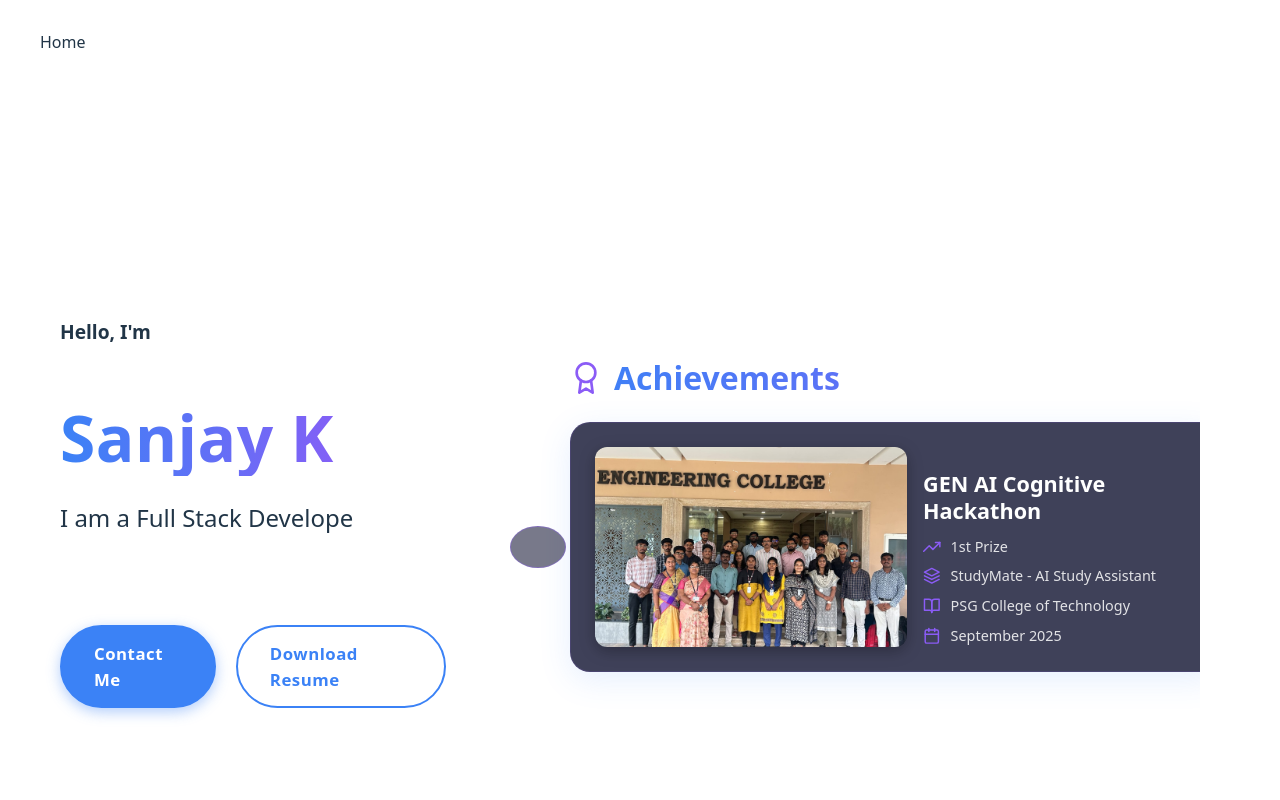
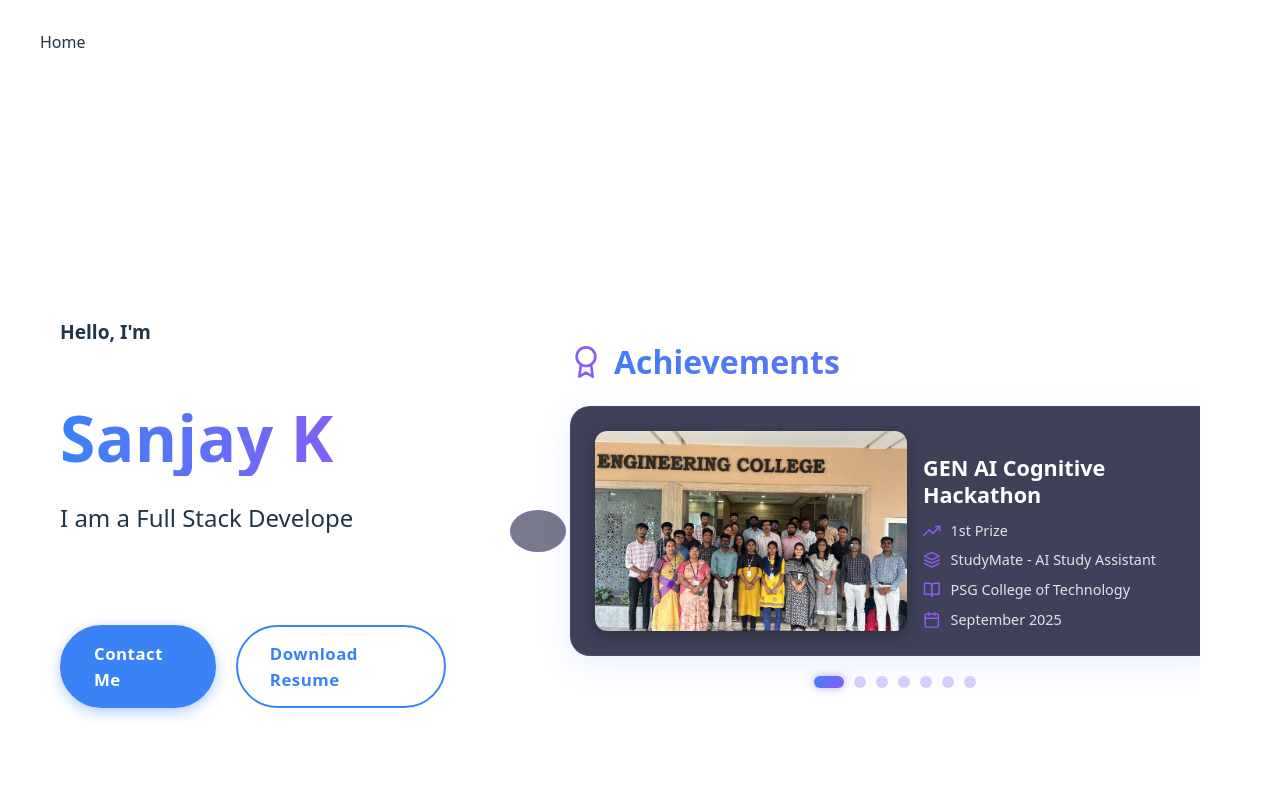
Before and after one commit to Sanjayraj-k/Portfolio, a React (Vite) app in the folder portfolio-website/: page / in a window 1280 px wide. Shown: the top 800 px of the page. Built offline with nearby package versions, Linux system fonts and the light colour scheme; the HTML template or start-up script is replaced by a standard one.

Commit message:
updated achivemnt card section

```diff
--- a/portfolio-website/src/Pages/HomePage.css
+++ b/portfolio-website/src/Pages/HomePage.css
@@ -276,6 +276,37 @@
   right: -60px;
 }
 
+/* Slider Dots */
+.slider-dots {
+  display: flex;
+  justify-content: center;
+  gap: 10px;
+  margin-top: 20px;
+}
+
+.slider-dot {
+  width: 12px;
+  height: 12px;
+  border-radius: 50%;
+  border: none;
+  background: rgba(139, 92, 246, 0.3);
+  cursor: pointer;
+  transition: all 0.3s ease;
+  padding: 0;
+}
+
+.slider-dot:hover {
+  background: rgba(139, 92, 246, 0.6);
+  transform: scale(1.1);
+}
+
+.slider-dot.active {
+  background: linear-gradient(135deg, #3b82f6, #8b5cf6);
+  width: 30px;
+  border-radius: 10px;
+  box-shadow: 0 0 10px rgba(139, 92, 246, 0.5);
+}
+
 /* =========================================
    General & Responsive
    ========================================= */
--- a/portfolio-website/src/Pages/HomePage.jsx
+++ b/portfolio-website/src/Pages/HomePage.jsx
@@ -267,6 +267,17 @@ const HomePage = ({
                   <FiChevronRight />
                 </button>
               </div>
+
+              {/* Dot Indicators */}
+              <div className="slider-dots">
+                {achievements.map((_, index) => (
+                  <button
+                    key={index}
+                    className={`slider-dot ${currentAchievement === index ? 'active' : ''}`}
+                    onClick={() => setCurrentAchievement(index)}
+                  />
+                ))}
+              </div>
             </div>
           </div>
 
```
Also changed, not shown: portfolio-website/src/components/Resume/Resume.jsx (+5 -5 lines).
